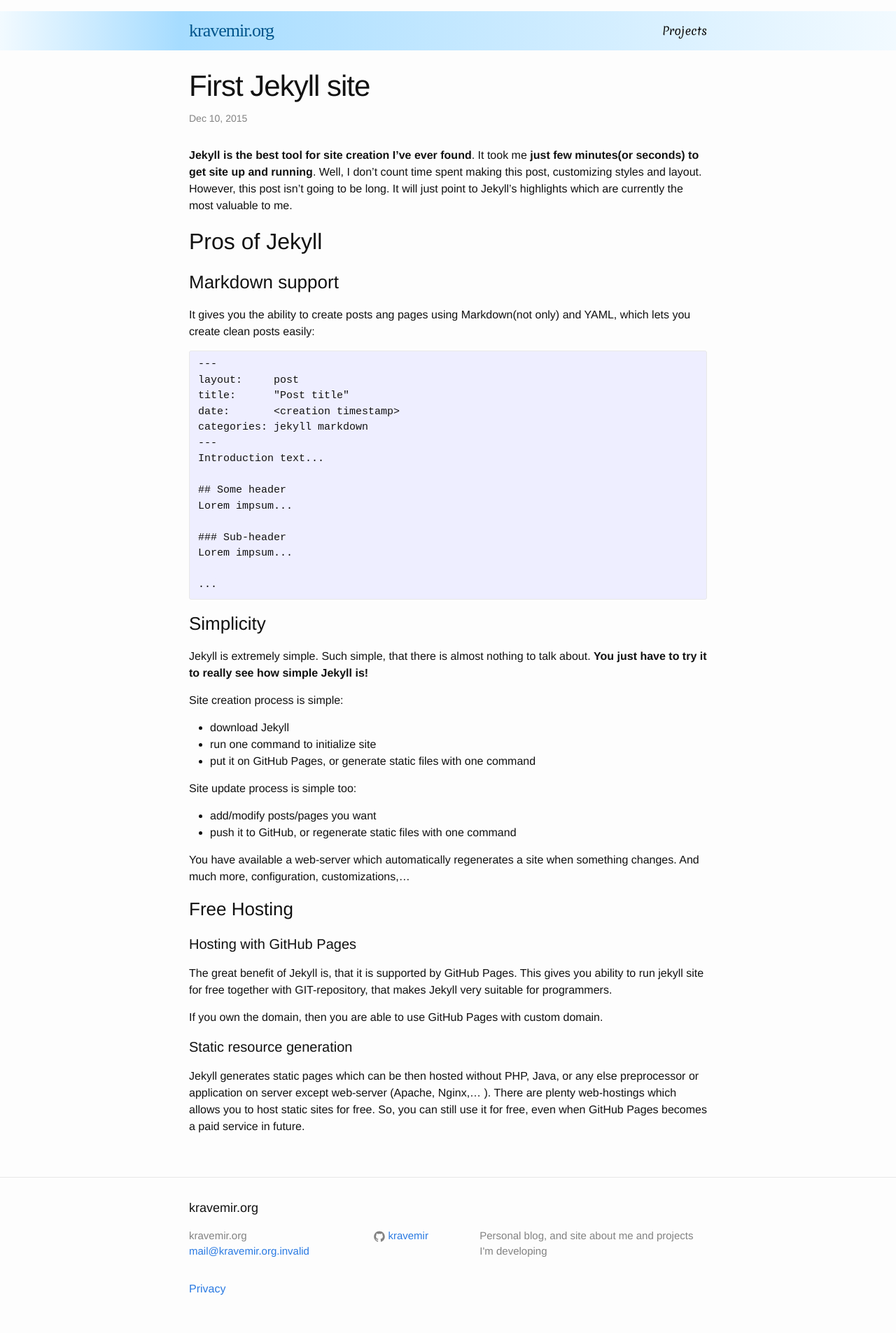
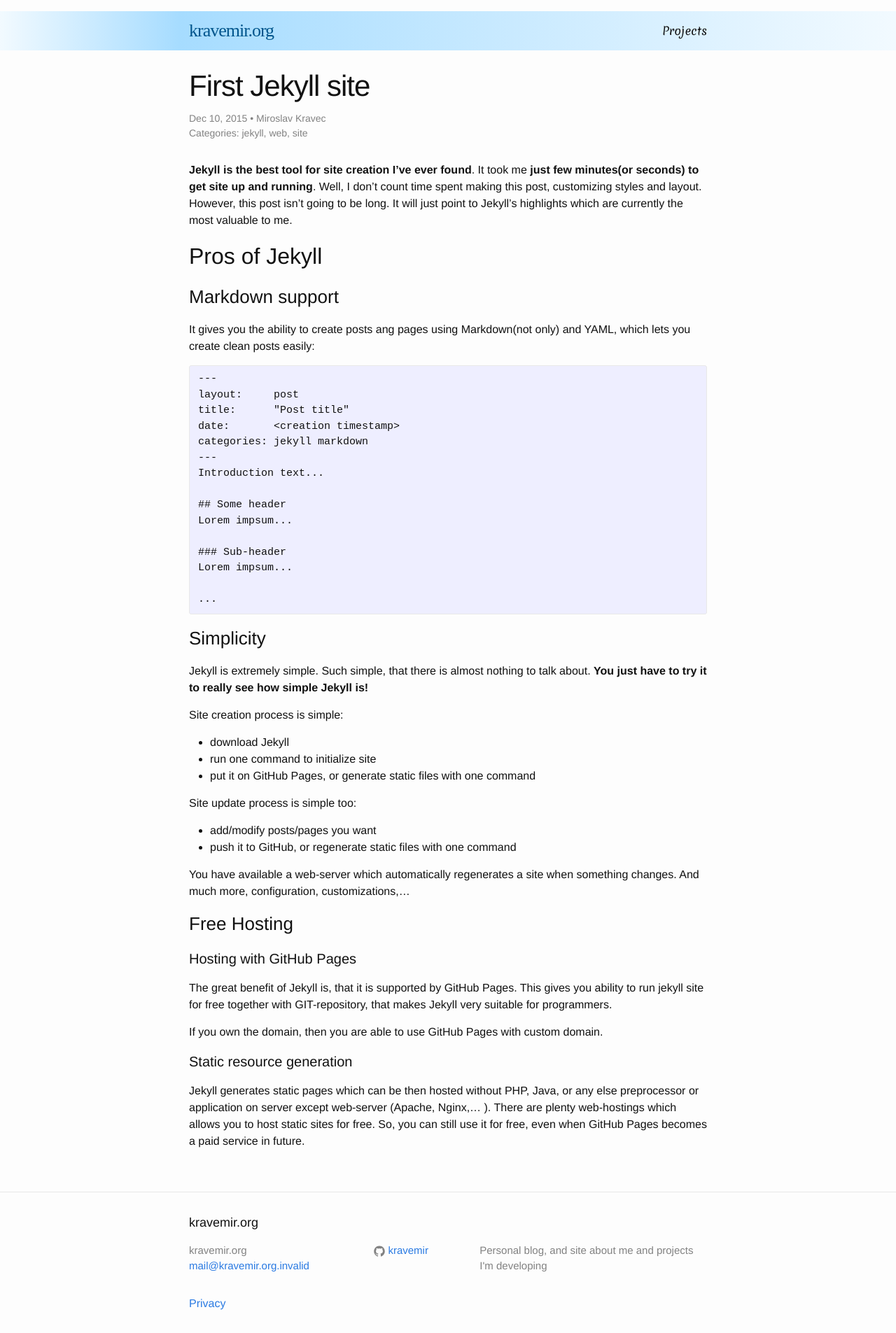
Before and after one commit to kravemir/kravemir.github.io, a Jekyll site: the page built from _posts/2015-12-10-first-jekyll-site.md, in a window 1280 px wide. Shown: the whole page at 70% size. Built offline with Jekyll 4.4.1, drawn with Linux system fonts in a browser that asks for light colours; some web fonts are replaced; before the commit the page ends 1884 px from its top, so only the background shows below that.

Commit message:
posts: author name, categories

```diff
--- a/_config.yml
+++ b/_config.yml
@@ -15,5 +15,10 @@
 twitter_username:
 github_username:  kravemir
 
+
+# Posts Settings
+permalink: /posts/:year/:title
+author_name: Miroslav Kravec
+
 # Build settings
 markdown: kramdown
--- a/_layouts/post.html
+++ b/_layouts/post.html
@@ -5,11 +5,24 @@
 
   <header class="post-header">
     <h1 class="post-title" itemprop="name headline">{{ page.title }}</h1>
-    <p class="post-meta"><time datetime="{{ page.date | date_to_xmlschema }}" itemprop="datePublished">{{ page.date | date: "%b %-d, %Y" }}</time>{% if page.author %} • <span itemprop="author" itemscope itemtype="http://schema.org/Person"><span itemprop="name">{{ page.author }}</span></span>{% endif %}</p>
+    <div class="post-meta">
+      <p><time datetime="{{ page.date | date_to_xmlschema }}" itemprop="datePublished">{{ page.date | date: "%b %-d, %Y" }}</time> • <span itemprop="author" itemscope itemtype="http://schema.org/Person"><span itemprop="name">{{ site.author_name }}</span></span></p>
+      {% if page.categories != empty %}
+      <p class="post-categories">
+          <meta itemprop="keywords" content="{{ page.categories | join: ', '}}">
+          Categories:
+          {% comment %} TODO: category pages {% endcomment %}
+          {% for category in page.categories %}
+          {{category}}{% unless forloop.last %}, {% endunless %}
+          {% endfor %}
+      </p>
+      {% endif %}
+    </div>
   </header>
 
   <div class="post-content" itemprop="articleBody">
     {{ content }}
   </div>
 
+
 </article>
--- a/_posts/2015-12-10-first-jekyll-site.md
+++ b/_posts/2015-12-10-first-jekyll-site.md
@@ -2,7 +2,7 @@
 layout: post
 title:  "First Jekyll site"
 date:   2015-12-10 18:00:00 +0100
-categories: jekyll web site
+categories: [jekyll,web,site]
 ---
 **Jekyll is the best tool for site creation I've ever found**. It took me **just few minutes(or seconds) to get site up and running**. Well, I don't count time spent making this post, customizing styles and layout. However, this post isn't going to be long. It will just point to Jekyll's highlights which are currently the most valuable to me.
 
--- a/_sass/_layout.scss
+++ b/_sass/_layout.scss
@@ -192,6 +192,10 @@
 .post-meta {
     font-size: $small-font-size;
     color: $grey-color;
+
+    p {
+        margin: 0;
+    }
 }
 
 .post-link {
```
